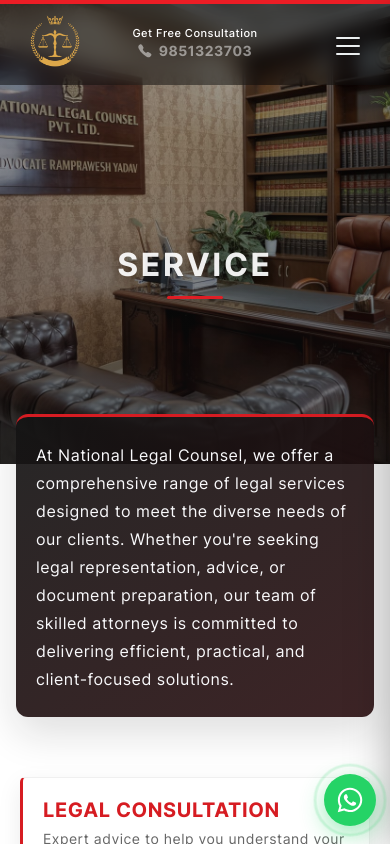
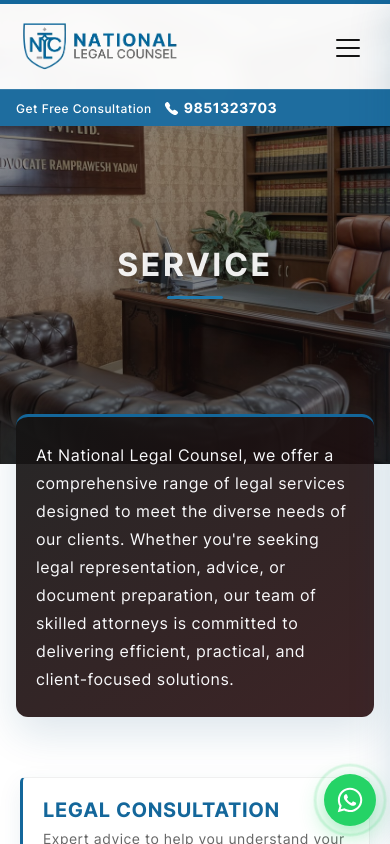
Before and after one commit to MalaMehta1/NLC, a React (Vite) app: page /service in a window 390 px wide. Shown: the top 844 px of the page. Built offline with nearby package versions, Linux system fonts and the light colour scheme.

Commit message:
change theme

```diff
--- a/index.html
+++ b/index.html
@@ -10,7 +10,7 @@
   <meta name="keywords" content="law firm Nepal, National Legal Counsel, NLC lawyer Kathmandu, legal consultation Nepal, corporate law Nepal, family law Nepal, criminal lawyer Nepal, taxation law Nepal, cyber law Nepal" />
   <meta name="author" content="National Legal Counsel" />
   <meta name="robots" content="index, follow, max-image-preview:large, max-snippet:-1, max-video-preview:-1" />
-  <meta name="theme-color" content="#d61c22" />
+  <meta name="theme-color" content="#14679b" />
   <meta name="format-detection" content="telephone=yes" />
   <link rel="canonical" href="https://nationallegalcounsel.com/" />
 
--- a/src/assets/scss/component/_button.scss
+++ b/src/assets/scss/component/_button.scss
@@ -17,7 +17,7 @@
             background: var(--brand-red-hot);
             color:#fff;
             transform: translateY(-2px);
-            box-shadow: 0 12px 28px rgba(214, 28, 34, 0.35);
+            box-shadow: 0 12px 28px rgba(var(--brand-rgb), 0.35);
         }
     }
     &-underline{
--- a/src/assets/scss/component/_card.scss
+++ b/src/assets/scss/component/_card.scss
@@ -49,7 +49,7 @@
         z-index: 1;
     }
     .card-title-link {
-        color: #1e2a5e;
+        color: var(--brand-blue-deep);
         @extend .font-16-pm;
         @extend .capitalize;
     }
@@ -210,7 +210,7 @@
         margin-bottom: 0.8rem;
         padding: 0.4rem 1.2rem;
         border-radius: var(--pill-radius);
-        background: rgba(214, 28, 34, 0.08);
+        background: rgba(var(--brand-rgb), 0.08);
         color: var(--brand-red);
         font-size: 1.2rem;
         font-weight: 600;
--- a/src/assets/scss/component/_form.scss
+++ b/src/assets/scss/component/_form.scss
@@ -15,7 +15,7 @@
     &:focus {
         outline: none;
         border-color: var(--brand-red);
-        box-shadow: 0 0 0 3px rgba(214, 28, 34, 0.12);
+        box-shadow: 0 0 0 3px rgba(var(--brand-rgb), 0.12);
     }
 }
 .error{
--- a/src/assets/scss/component/_header.scss
+++ b/src/assets/scss/component/_header.scss
@@ -1,58 +1,30 @@
 @use "../config" as *;
 
 .header-wrap {
-    background: rgba(0, 0, 0, 0.45);
+    background: rgba(255, 255, 255, 0.96);
     backdrop-filter: blur(10px);
     -webkit-backdrop-filter: blur(10px);
-    height: var(--header-height);
+    height: auto;
+    min-height: var(--header-height);
     top: 0;
     left: 0;
     position: fixed;
     z-index: 20;
-    border-top: 4px solid var(--brand-red-hot);
+    border-top: 4px solid var(--brand-blue);
     width: 100%;
+    box-shadow: 0 4px 18px rgba(13, 79, 120, 0.08);
     transition: background 220ms var(--ease-out), box-shadow 220ms var(--ease-out);
+    @extend .flex-column;
     @extend .flex-c-c;
 
     &.active {
-        background: rgba(255, 255, 255, 0.94);
-        box-shadow: 0 8px 24px rgba(0, 0, 0, 0.08);
-
-        .menu-link,
-        .menu-btn {
-            color: #000000;
-
-            &::after {
-                background: var(--brand-red);
-            }
-
-            &.active {
-                color: var(--brand-red);
-            }
-        }
-
-        .header-contact {
-            .text {
-                color: black;
-                @extend .capitalize;
-                @extend .font-14-pm;
-                @extend .mb-1;
-            }
-
-            .contact-num {
-                color: var(--brand-red);
-                @extend .font-16-pb;
-            }
-        }
-
-        .hamburger .line {
-            background-color: #1a1a1a;
-        }
+        background: #ffffff;
+        box-shadow: 0 8px 24px rgba(13, 79, 120, 0.12);
     }
 
     &.menu-open {
         .hamburger .line {
-            background-color: #fff;
+            background-color: var(--brand-ink);
         }
     }
 }
@@ -62,6 +34,7 @@
     width: 100%;
     gap: 1.2rem;
     position: relative;
+    min-height: var(--header-height);
 }
 
 .header-logo {
@@ -73,7 +46,15 @@
     }
 
     .logo-img-wrap {
-        width: 7rem;
+        width: 18rem;
+        max-width: 42vw;
+
+        .logo-img {
+            width: 100%;
+            height: auto;
+            display: block;
+            object-fit: contain;
+        }
     }
 }
 
@@ -95,7 +76,7 @@
 
     &-link,
     &-btn {
-        color: white;
+        color: var(--brand-ink);
         @extend .pb-1;
         @extend .relative;
         transition: color 200ms var(--ease-out);
@@ -107,7 +88,7 @@
             bottom: 0;
             height: 2px;
             width: 0;
-            background-color: var(--brand-red-hot);
+            background-color: var(--brand-blue);
             transition: width 0.3s var(--ease-out);
         }
 
@@ -116,7 +97,7 @@
         }
 
         &.active {
-            color: var(--brand-red-hot);
+            color: var(--brand-blue);
 
             &::after {
                 width: 100%;
@@ -130,14 +111,14 @@
     text-align: center;
 
     .text {
-        color: #fff;
+        color: var(--brand-ink);
         @extend .capitalize;
         @extend .font-14-pm;
         @extend .mb-1;
     }
 
     .contact-num {
-        color: #fff;
+        color: var(--brand-blue);
         @extend .font-16-pb;
         display: inline-flex;
         align-items: center;
@@ -211,7 +192,7 @@
     .line {
         width: 2.4rem;
         height: 0.25rem;
-        background-color: #ecf0f1;
+        background-color: var(--brand-ink);
         display: block;
         margin: 0.28rem 0;
         border-radius: var(--pill-radius);
@@ -243,40 +224,62 @@
     display: none;
 }
 
+.mobile-consult-bar {
+    display: none;
+}
+
 @media screen and (max-width: 992px) {
-    .header-contact {
-        display: block;
-        position: absolute;
-        left: 50%;
-        top: 50%;
-        transform: translate(-50%, -50%);
-        margin: 0;
-        text-align: center;
-        min-width: 0;
-        z-index: 1;
-        pointer-events: auto;
-
-        .text {
-            margin-bottom: 0.2rem;
-            font-size: 1.1rem;
-            line-height: 1.3;
-            white-space: nowrap;
-        }
-
-        .contact-num {
-            font-size: 1.4rem;
-        }
+    .header-logo .logo-img-wrap {
+        width: 16rem;
+        max-width: 58vw;
     }
 
-    .header-logo,
-    .hamburger-menu {
-        position: relative;
-        z-index: 2;
+    .header-contact {
+        display: none;
     }
 
     .hamburger-menu {
         display: block;
         margin-left: auto;
+        position: relative;
+        z-index: 2;
+    }
+
+    .mobile-consult-bar {
+        display: flex;
+        align-items: center;
+        justify-content: center;
+        gap: 1.2rem;
+        width: 100%;
+        padding: 0.7rem 1.6rem;
+        background: rgba(20, 103, 155, 0.95);
+        border-top: 1px solid rgba(255, 255, 255, 0.12);
+    }
+
+    .header-wrap.active .mobile-consult-bar {
+        background: var(--brand-blue);
+    }
+
+    .mobile-consult-bar__cta {
+        color: #fff;
+        font-size: 1.2rem;
+        font-weight: 500;
+        text-transform: capitalize;
+        white-space: nowrap;
+    }
+
+    .mobile-consult-bar__phone {
+        display: inline-flex;
+        align-items: center;
+        gap: 0.5rem;
+        color: #fff;
+        font-size: 1.4rem;
+        font-weight: 700;
+        white-space: nowrap;
+
+        svg {
+            font-size: 1.5rem;
+        }
     }
 
     .mobile-nav-backdrop {
@@ -310,9 +313,9 @@
         flex-direction: column;
         align-items: stretch;
         justify-content: flex-start;
-        background: linear-gradient(180deg, #141414 0%, #1c1c1c 100%);
-        border-left: 3px solid var(--brand-red);
-        box-shadow: -16px 0 40px rgba(0, 0, 0, 0.35);
+        background: #ffffff;
+        border-left: 3px solid var(--brand-blue);
+        box-shadow: -16px 0 40px rgba(13, 79, 120, 0.18);
         transform: translateX(105%);
         transition: transform 360ms var(--ease-out);
         overflow-y: auto;
@@ -355,7 +358,7 @@
             &-link {
                 display: block;
                 width: 100%;
-                color: #ffffff !important;
+                color: var(--brand-ink) !important;
                 font-size: 1.8rem;
                 font-weight: 500;
                 letter-spacing: 0.04em;
@@ -371,12 +374,12 @@
 
                 &:hover,
                 &.active {
-                    background: rgba(214, 28, 34, 0.14);
-                    color: #ffffff !important;
+                    background: rgba(var(--brand-rgb), 0.1);
+                    color: var(--brand-blue) !important;
                 }
 
                 &.active {
-                    border-left: 3px solid var(--brand-red-hot);
+                    border-left: 3px solid var(--brand-blue);
                     padding-left: calc(1rem - 3px);
                 }
             }
@@ -389,7 +392,7 @@
         justify-content: space-between;
         gap: 1.2rem;
         padding-bottom: 1.6rem;
-        border-bottom: 1px solid rgba(255, 255, 255, 0.1);
+        border-bottom: 1px solid rgba(20, 103, 155, 0.12);
     }
 
     .mobile-nav-brand {
@@ -400,28 +403,11 @@
     }
 
     .mobile-nav-logo {
-        width: 5.2rem;
-        height: 5.2rem;
+        width: 14rem;
+        height: auto;
+        max-height: 5.2rem;
         object-fit: contain;
         flex-shrink: 0;
-        background: #fff;
-        border-radius: 0.8rem;
-        padding: 0.4rem;
-    }
-
-    .mobile-nav-title {
-        color: #fff;
-        font-size: 1.5rem;
-        font-weight: 600;
-        line-height: 1.3;
-        margin: 0;
-    }
-
-    .mobile-nav-tagline {
-        color: rgba(255, 255, 255, 0.65);
-        font-size: 1.2rem;
-        margin: 0.3rem 0 0;
-        text-transform: capitalize;
     }
 
     .mobile-nav-close {
@@ -432,15 +418,16 @@
         height: 3.6rem;
         border: 0;
         border-radius: 50%;
-        background: rgba(255, 255, 255, 0.08);
-        color: #fff;
+        background: rgba(var(--brand-rgb), 0.08);
+        color: var(--brand-ink);
         font-size: 2.2rem;
         cursor: pointer;
         flex-shrink: 0;
-        transition: background 200ms var(--ease-out);
+        transition: background 200ms var(--ease-out), color 200ms var(--ease-out);
 
         &:hover {
-            background: var(--brand-red-hot);
+            background: var(--brand-blue);
+            color: #fff;
         }
     }
 
@@ -451,6 +438,7 @@
 }
 
 @media screen and (min-width: 993px) {
+    .mobile-consult-bar,
     .mobile-nav-backdrop,
     .mobile-nav-top,
     .mobile-nav-close {
--- a/src/assets/scss/config/_variables.scss
+++ b/src/assets/scss/config/_variables.scss
@@ -35,17 +35,21 @@
   --pure-black: hsl(0, 0%, 0%);
   --hsl-pure-black: 0, 0%, 0%;
 
-  // brand tokens (National Legal Counsel)
-  --brand-red: #d61c22;
-  --brand-red-hot: #ec1d25;
-  --brand-red-deep: #a81419;
+  // brand tokens (National Legal Counsel — matched to logo)
+  --brand-red: #14679b;
+  --brand-red-hot: #1e7fb8;
+  --brand-red-deep: #0d4f78;
+  --brand-blue: #14679b;
+  --brand-blue-hot: #1e7fb8;
+  --brand-blue-deep: #0d4f78;
+  --brand-rgb: 20, 103, 155;
   --brand-ink: #141414;
   --brand-muted: #666666;
-  --brand-surface: #f7f6f3;
-  --brand-surface-alt: #ececeb;
-  --brand-border: rgba(214, 28, 34, 0.18);
-  --shadow-soft: 0 8px 24px rgba(20, 20, 20, 0.08);
-  --shadow-lift: 0 16px 40px rgba(20, 20, 20, 0.14);
+  --brand-surface: #f4f7fa;
+  --brand-surface-alt: #e8eef3;
+  --brand-border: rgba(20, 103, 155, 0.18);
+  --shadow-soft: 0 8px 24px rgba(13, 79, 120, 0.08);
+  --shadow-lift: 0 16px 40px rgba(13, 79, 120, 0.14);
   --ease-out: cubic-bezier(0.22, 1, 0.36, 1);
 
   // non color variables
--- a/src/components/common/Footer.jsx
+++ b/src/components/common/Footer.jsx
@@ -30,7 +30,6 @@
                         <div className='logo-img-wrap'>
                             <img className='logo-img' src={siteData.logo} alt={siteData.firmName} />
                         </div>
-                        <h1 className='logo-text'>{siteData.firmName}</h1>
                     </a>
                 </div>
                 <div className='social-link-wrap'>
--- a/src/components/common/Header.jsx
+++ b/src/components/common/Header.jsx
@@ -60,11 +60,7 @@
                 <nav className={`navbar ${menuIsActive ? 'is-open' : 'hide-navbar'}`} aria-label="Main navigation">
                     <div className='mobile-nav-top'>
                         <div className='mobile-nav-brand'>
-                            <img src={siteData.logo} alt="" className='mobile-nav-logo' />
-                            <div>
-                                <p className='mobile-nav-title'>{siteData.firmName}</p>
-                                <p className='mobile-nav-tagline'>{siteData.tagline}</p>
-                            </div>
+                            <img src={siteData.logo} alt={siteData.firmName} className='mobile-nav-logo' />
                         </div>
                         <button
                             type="button"
@@ -96,7 +92,7 @@
                 </nav>
 
                 <div className='header-contact'>
-                    <p className='text'>{siteData.consultationCta}</p>
+                    <p className='text header-contact__cta'>{siteData.consultationCta}</p>
                     <p className='text'>
                         <a href={`tel:${contactData.phone}`} className='contact-num contact-num--blink'>
                             <IoCall className='contact-num__icon' aria-hidden="true" />
@@ -120,6 +116,14 @@
                     </button>
                 </div>
             </div>
+
+            <div className='mobile-consult-bar'>
+                <span className='mobile-consult-bar__cta'>{siteData.consultationCta}</span>
+                <a href={`tel:${contactData.phone}`} className='mobile-consult-bar__phone contact-num--blink'>
+                    <IoCall aria-hidden="true" />
+                    <span>{contactData.phone}</span>
+                </a>
+            </div>
         </section>
     )
 }
--- a/src/utils/theme.js
+++ b/src/utils/theme.js
@@ -5,16 +5,16 @@
   palette: {
     mode: "dark",
     primary: {
-      50: "hsl(48, 48%, 94%)", //#F7F4E8
-      100: "hsl(47, 74%, 85%)", //#F5E8BB
-      200: "hsl(47, 80%, 75%)", //#F2DC8B
-      300: "hsl(48, 86%, 65%)", //#F2D358
-      400: "hsl(47, 87%, 58%)", //#F1C836
-      500: "hsl(46, 89%, 54%)", //#F2C022
-      600: "hsl(43, 89%, 53%)", //#F2B41C
-      700: "hsl(38, 88%, 51%)", //#F0A016
-      800: "hsl(34, 89%, 51%)", //#F19213
-      900: "hsl(28, 96%, 48%)", //#F07205
+      50: "hsl(201, 48%, 94%)",
+      100: "hsl(201, 55%, 85%)",
+      200: "hsl(201, 60%, 75%)",
+      300: "hsl(201, 65%, 65%)",
+      400: "hsl(201, 70%, 55%)",
+      500: "hsl(201, 77%, 45%)", // #14679b-ish
+      600: "hsl(201, 77%, 36%)", // #14679b
+      700: "hsl(201, 80%, 30%)",
+      800: "hsl(201, 82%, 26%)",
+      900: "hsl(201, 85%, 20%)",
     },
     neutral: {
       50: "hsl(240, 17%, 98%)", //#F8F8FA
```
Also changed, not shown: src/assets/scss/component/_footer.scss (+16 -8 lines), src/assets/scss/main-scss/_page-common.scss (+6 -6 lines), public/images/logo-light.png (added), public/images/logo.png, 6 other files (tests, documents, lock files or other folders).
